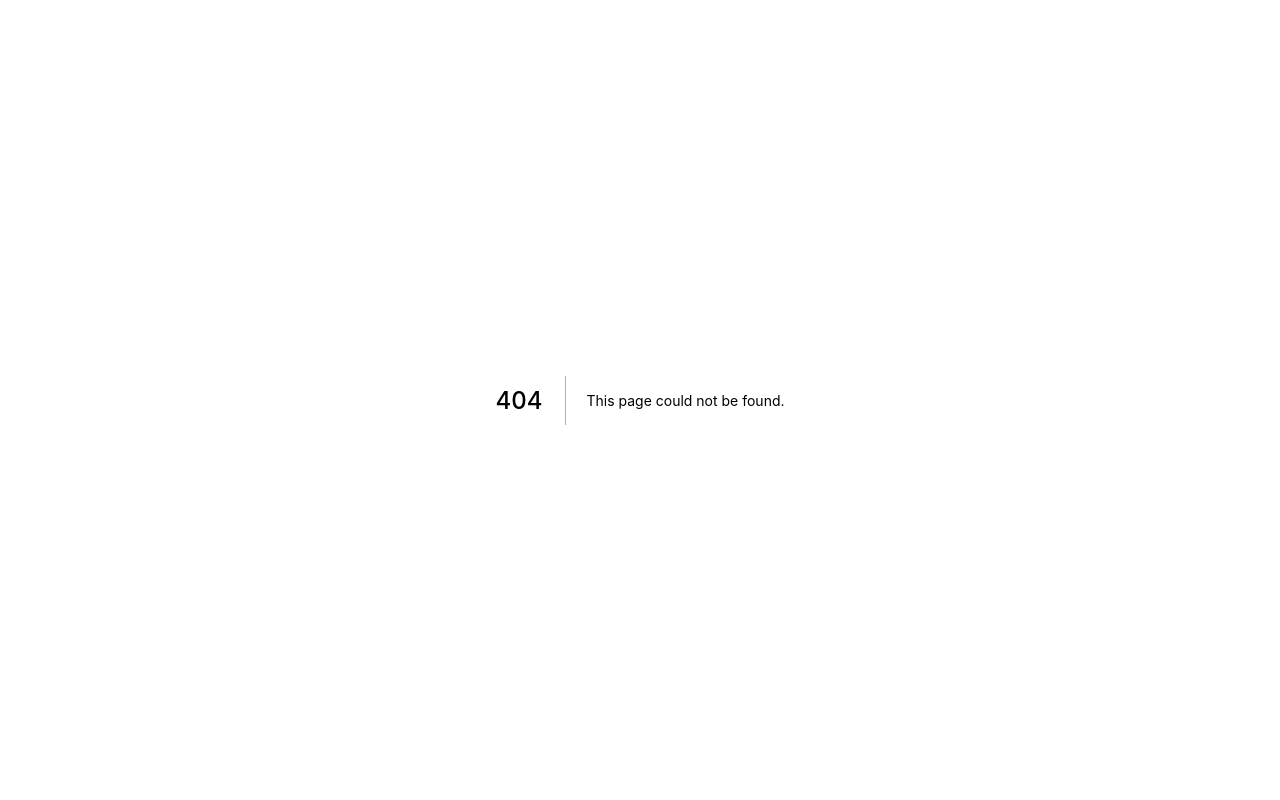
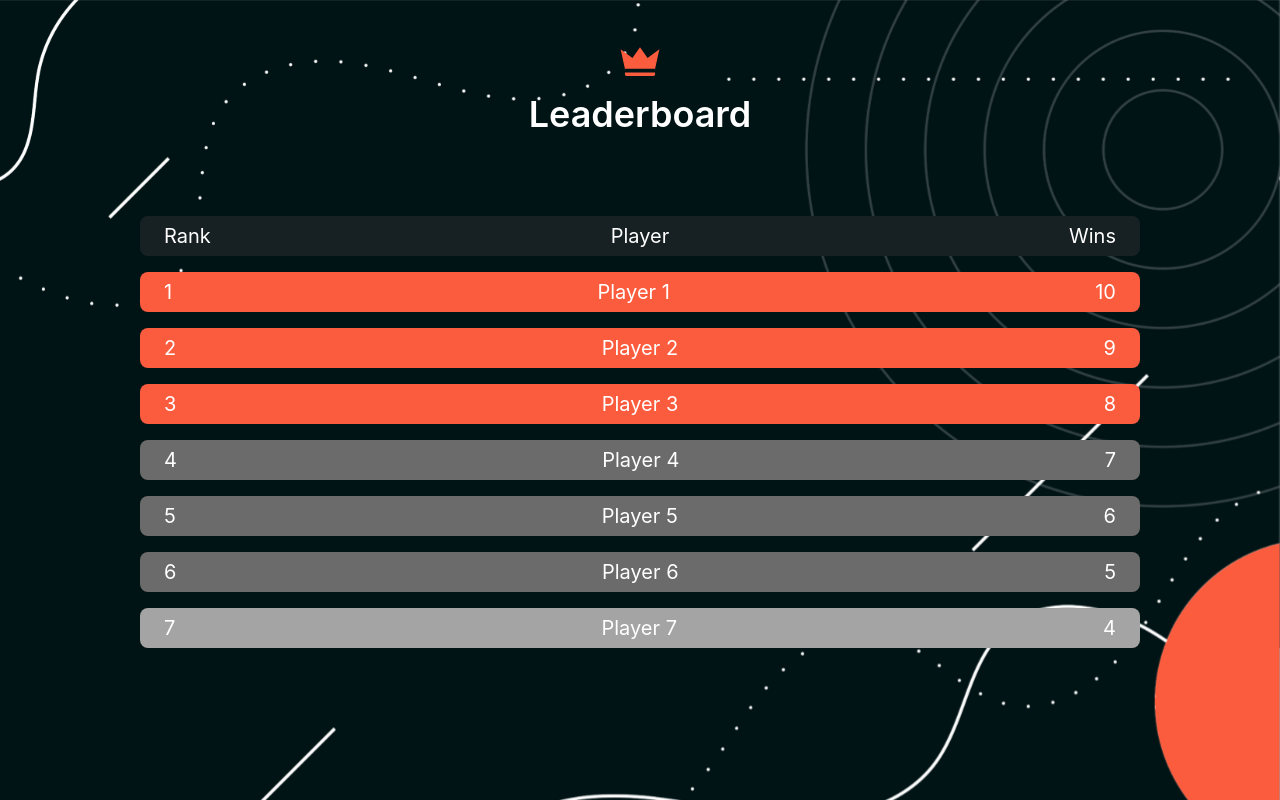
Before and after one commit to s3v3n-up/mvp, a Next.js app: page /leaderboard in a window 1280 px wide. Before the commit this address had no page. Built offline with nearby package versions, Linux system fonts and the light colour scheme.

Commit message:
leaderboard page

```diff
--- /dev/null
+++ b/src/components/Leaderboard/Leaderboard.tsx
@@ -0,0 +1,48 @@
+import styles from './leaderboard.module.sass';
+
+export default function Standings() {
+    return (
+        <div className={styles.leaderboard}>
+            <div className={styles.topics}>
+                <div className={styles.infoleft}>Rank</div>
+                <div className={styles.info}>Player</div>
+                <div className={styles.inforight}>Wins</div>
+            </div>
+            <div className={styles.ranks}>
+                <div className={styles.infoleft}>1</div>
+                <div className={styles.info}>Player 1</div>
+                <div className={styles.inforight}>10</div>
+            </div>
+            <div className={styles.ranks}>
+                <div className={styles.infoleft}>2</div>
+                <div className={styles.info}>Player 2</div>
+                <div className={styles.inforight}>9</div>
+            </div>
+            <div className={styles.ranks}>
+                <div className={styles.infoleft}>3</div>
+                <div className={styles.info}>Player 3</div>
+                <div className={styles.inforight}>8</div>
+            </div>
+            <div className={styles.ranks2}>
+                <div className={styles.infoleft}>4</div>
+                <div className={styles.info}>Player 4</div>
+                <div className={styles.inforight}>7</div>
+            </div>
+            <div className={styles.ranks2}>
+                <div className={styles.infoleft}>5</div>
+                <div className={styles.info}>Player 5</div>
+                <div className={styles.inforight}>6</div>
+            </div>
+            <div className={styles.ranks2}>
+                <div className={styles.infoleft}>6</div>
+                <div className={styles.info}>Player 6</div>
+                <div className={styles.inforight}>5</div>
+            </div>
+            <div className={styles.ranks3}>
+                <div className={styles.infoleft}>7</div>
+                <div className={styles.info}>Player 7</div>
+                <div className={styles.inforight}>4</div>
+            </div>
+        </div>
+    )
+}
--- /dev/null
+++ b/src/components/Leaderboard/leaderboard.module.sass
@@ -0,0 +1,70 @@
+.leaderboard
+    display: flex
+    flex-direction: column
+    justify-content: center
+    align-items: center
+    font-size: 1.25rem
+    color: white
+
+.topics
+    display: inline-flex
+    flex-direction: row
+    justify-content: space-between
+    align-items: center
+    width: 62.5rem
+    padding: 0.5rem
+
+    border-radius: 0.5rem
+    margin-top: 5rem
+    background: #172123
+
+.ranks
+    display: inline-flex
+    flex-direction: row
+    justify-content: space-between
+    align-items: center
+    width: 62.5rem
+    padding: 0.5rem
+    background: #FC5C3E
+    border-radius: 0.5rem
+    margin-top: 1rem
+
+.ranks2
+    display: inline-flex
+    flex-direction: row
+    justify-content: space-between
+    align-items: center
+    width: 62.5rem
+    padding: 0.5rem
+    background: #6B6B6B
+    border-radius: 0.5rem
+    margin-top: 1rem
+
+.ranks3
+    display: inline-flex
+    flex-direction: row
+    justify-content: space-between
+    align-items: center
+    width: 62.5rem
+    padding: 0.5rem
+    background: #A4A4A4
+    border-radius: 0.5rem
+    margin-top: 1rem
+
+.infoleft
+    padding-left: 1rem
+.inforight
+    padding-right: 1rem
+
+@media screen and (max-width: 768px)
+    .topics
+        width: 21.875rem
+    .ranks
+        width: 21.875rem
+    .ranks2
+        width: 21.875rem
+    .ranks3
+        width: 21.875rem
+    .leaderboard
+        padding-bottom: 5rem
+        height: 100%
--- /dev/null
+++ b/src/pages/leaderboard.tsx
@@ -0,0 +1,16 @@
+import styles from '../styles/leaderboard.module.sass'
+import Image from 'next/image'
+import Standings from '@/components/Leaderboard/Leaderboard'
+
+export default function Leaderboard() {
+    return(
+        <div className={styles.container}>
+            <div className={styles.header}>
+                <Image src="/crown.svg" alt="l" width={40} height={60} />
+                <p className={styles.leader}>Leaderboard</p>
+            </div>
+            <Standings/>
+        </div>
+    )
+
+}
--- a/src/styles/globals.css
+++ b/src/styles/globals.css
@@ -1,6 +1,9 @@
 html,
 body {
   padding: 0;
+  background-image: url('/background.svg');
+  background-repeat: no-repeat;
+  background-size: cover;
   margin: 0;
   font-family: -apple-system, BlinkMacSystemFont, Segoe UI, Roboto, Oxygen,
     Ubuntu, Cantarell, Fira Sans, Droid Sans, Helvetica Neue, sans-serif;
--- /dev/null
+++ b/src/styles/leaderboard.module.sass
@@ -0,0 +1,12 @@
+.header
+    display: flex
+    justify-content: center
+    align-items: center
+    flex-direction: column
+    padding-top: 2rem
+
+.leader
+    color: white
+    font-size: 2.25rem
+    font-weight: 600
+    margin: auto
```
Also changed, not shown: public/background.svg (added), public/crown.svg (added).
